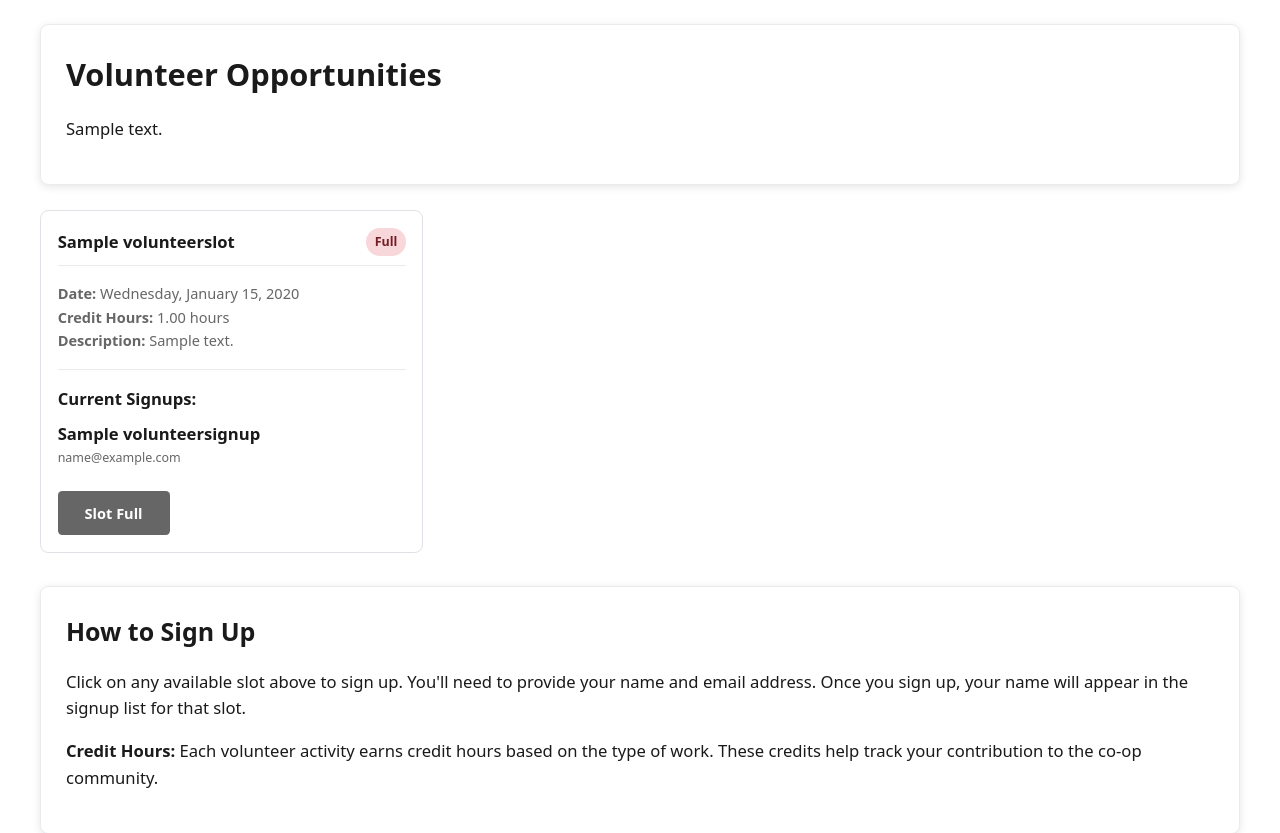
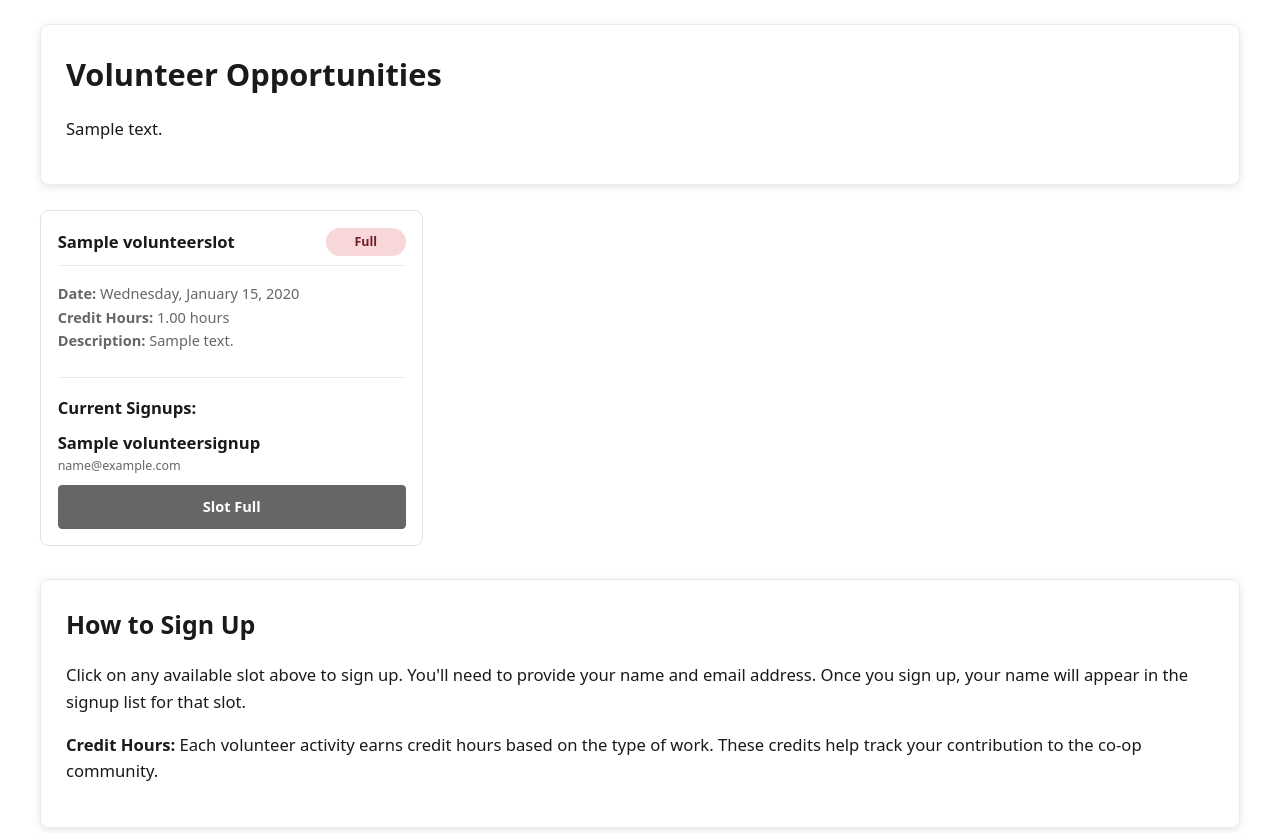
Before and after one commit to zachchurchill/zachurchill.dev, a Django app: page /signups/form/#/ in a window 1280 px wide. Shown: the part 97-930 px from the top of the page. Run offline with Django 5.2, Linux system fonts and the light colour scheme; tables that the repository leaves empty hold one stand-in row (values such as "Sample post").

Commit message:
improve UI in volunteer form and slot sign pages

```diff
--- a/signups/static/signups/css/main.css
+++ b/signups/static/signups/css/main.css
@@ -307,6 +307,8 @@
   }
 
   .slot-card {
+    display: flex;
+    flex-direction: column;
     border: 1px solid var(--color-border);
     border-radius: var(--border-radius);
     padding: var(--space-md);
@@ -331,10 +333,22 @@
   }
 
   .slot-status {
+    margin-left: var(--space-xs);
     padding: var(--space-xs) var(--space-sm);
     border-radius: 1rem;
     font-size: 0.75rem;
     font-weight: 600;
+    text-align: center;
+    min-width: 80px
+  }
+
+  .slot-action {
+    margin-top: auto;
+    text-align: center;
+  }
+
+  .slot-action .btn {
+    width: 100%;
   }
 
   .status-available {
@@ -375,6 +389,23 @@
   .signup-email {
     color: var(--text-secondary);
     font-size: 0.75rem;
+  }
+
+  .form-buttons {
+    display: flex;
+    justify-content: space-between;
+    align-items: center;
+    margin-block-start: var(--space-lg);
+    gap: var(--space-md);
+  }
+
+  .form-buttons .btn {
+    flex: 1;
+    text-align: center;
+  }
+
+  .form-buttons .btn-success {
+    flex: 1.5;
   }
 
   .messages {
@@ -575,15 +606,6 @@
     color: #1565c0;
   }
 
-  .credit-hours-info {
-    background: #f3e5f5;
-    border: 1px solid #ce93d8;
-    border-radius: var(--border-radius-sm);
-    padding: var(--space-md);
-    margin-block: var(--space-md);
-    color: #7b1fa2;
-  }
-
   .signup-benefit {
     background: linear-gradient(135deg, #e8f5e8 0%, #c8e6c9 100%);
     border: 1px solid #a5d6a7;
--- a/signups/templates/signups/base.html
+++ b/signups/templates/signups/base.html
@@ -12,7 +12,9 @@
         <div class="container">
             {% block header_content %}
             <div class="header-content">
+                {% block navigation %}
                 <a href="/" class="nav-back">← back to home</a>
+                {% endblock %}
                 <h1>{% block header %}Volunteer Signup{% endblock %}</h1>
             </div>
             {% endblock %}
--- a/signups/templates/signups/volunteer_form.html
+++ b/signups/templates/signups/volunteer_form.html
@@ -18,7 +18,7 @@
                 {% if slot.is_full %}
                     Full
                 {% else %}
-                    {{ slot.available_spots }} spots left
+                    {{ slot.available_spots }} spot{{ slot.available_spots|pluralize }} left
                 {% endif %}
             </div>
         </div>
@@ -45,7 +45,7 @@
         </div>
         {% endif %}
 
-        <div style="margin-top: 15px;">
+        <div class="slot-action">
             {% if slot.is_full %}
                 <button class="btn" disabled>Slot Full</button>
             {% else %}
```
Also changed, not shown: signups/templates/signups/slot_detail.html (+7 -5 lines).
